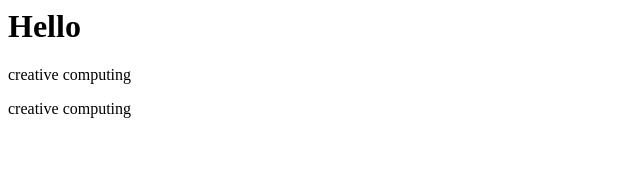
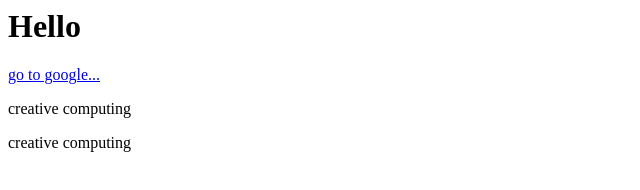
Before and after one commit to jungy184/jungy184.github.io, a plain HTML site: page index.html in a window 1280 px wide. Shown: the whole page, without its empty margins (0-640 px from the left). Drawn offline with Linux system fonts and the light colour scheme.

Commit message:
hello world

```diff
--- a/index.html
+++ b/index.html
@@ -4,7 +4,8 @@
     </head>
     <body>
      <h1>Hello</h1>
-
+     <a href="http://google.com"
+         >go to google...</a>
      <p>creative computing</p>
 
      <p>creative computing</p>
```
